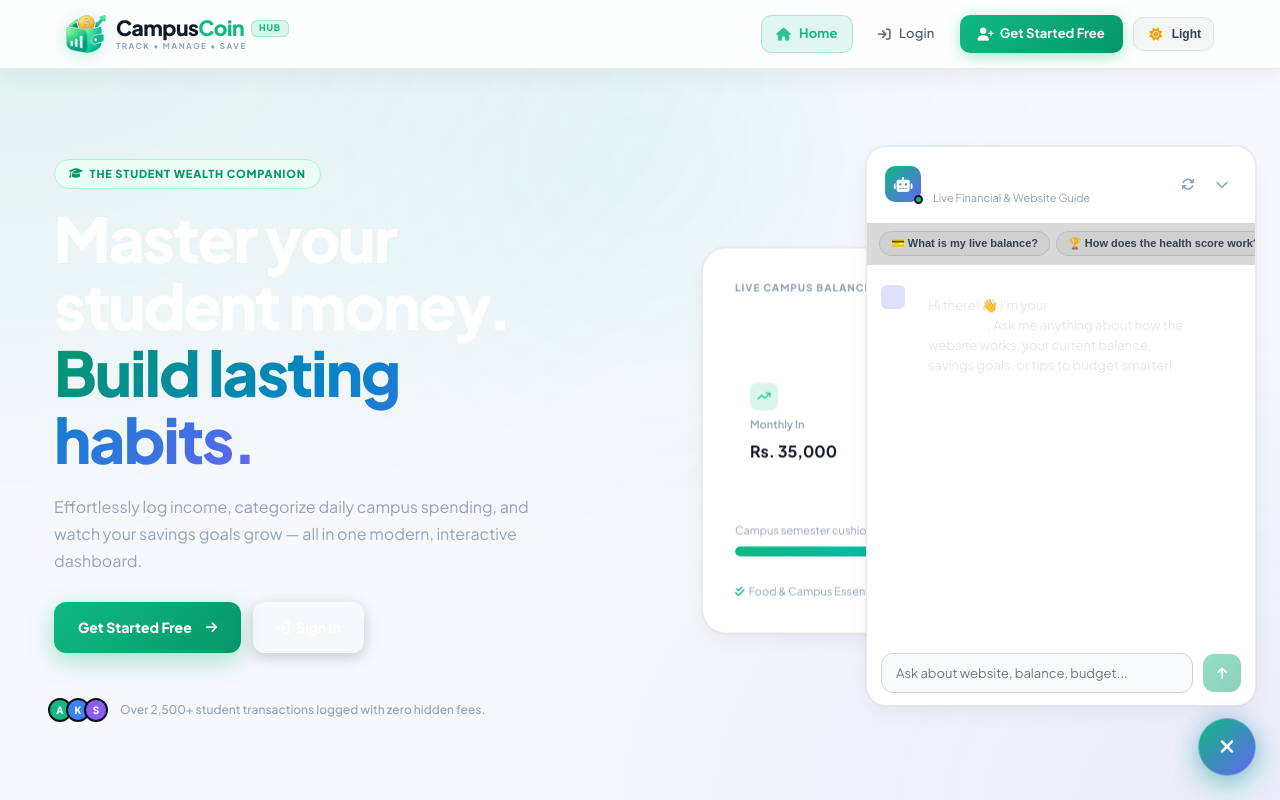
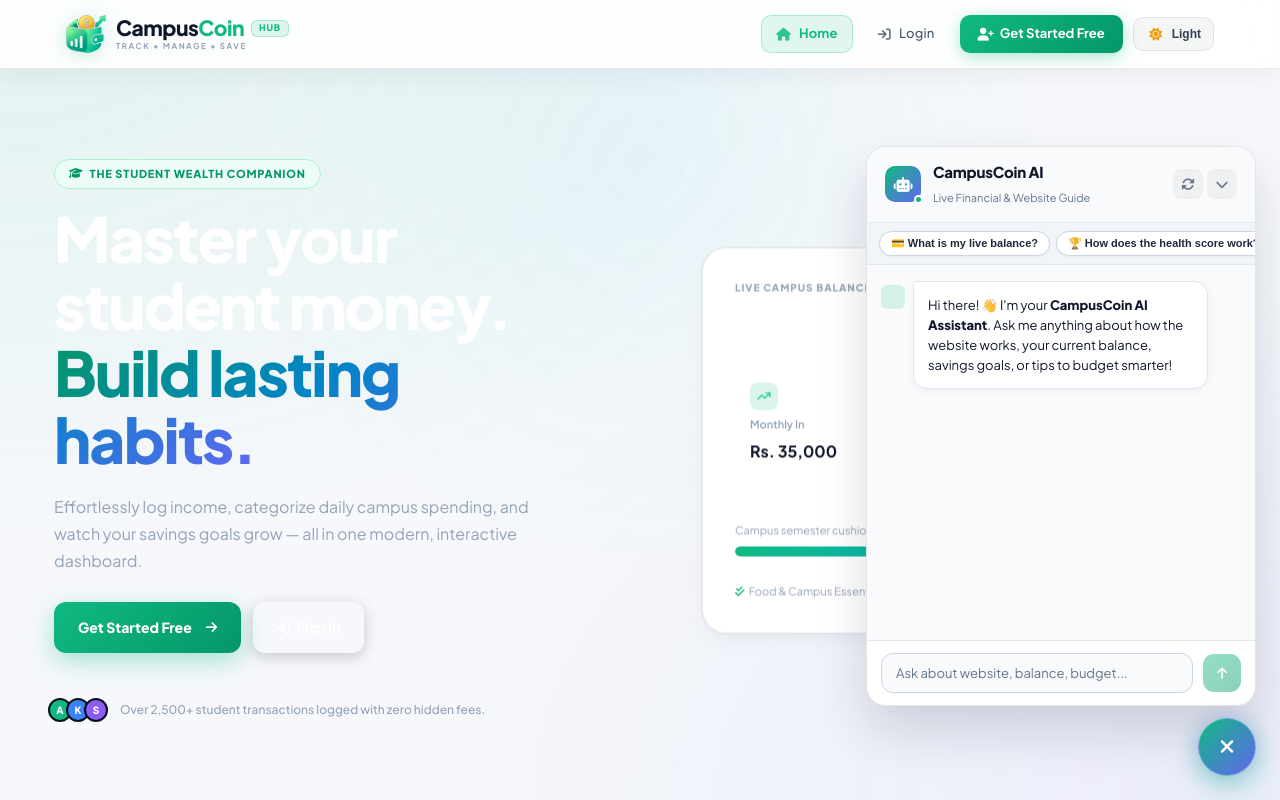
Before and after one commit to GulMuhammad-shaikh/campusCoin, a React (Vite) app in the folder CoinFrontend/: page / in a window 1280 px wide. Both pictures are taken after a click on the button "AI Assistant". Shown: the top 800 px of the page. Built offline with nearby package versions, Linux system fonts and the light colour scheme; no server answers.

Commit message:
fix(chatbot): improve AI chatbot contrast and text visibility in light mode

```diff
--- a/CoinFrontend/src/components/AiChatbot.jsx
+++ b/CoinFrontend/src/components/AiChatbot.jsx
@@ -31,7 +31,7 @@
 
 export default function AiChatbot({ student }) {
   const { isDark } = useTheme();
-
+  const styles = getStyles(isDark);
   const [isOpen, setIsOpen] = useState(false);
   const [messages, setMessages] = useState(INITIAL_MESSAGES);
   const [input, setInput] = useState("");
@@ -260,7 +260,7 @@
 
       {/* ── Chat Window Modal / Panel ── */}
       {isOpen && (
-        <aside style={styles.chatPanel} className="animate-scale-in" aria-label="CampusCoin AI Chat">
+        <aside style={styles.chatPanel} className="chatbot-panel animate-scale-in" aria-label="CampusCoin AI Chat">
           {/* Header */}
           <div style={styles.header}>
             <div style={styles.headerLeft}>
@@ -325,6 +325,7 @@
                     </div>
                   )}
                   <div
+                    className={isUser ? "chatbot-user-bubble" : "chatbot-bot-bubble"}
                     style={{
                       ...styles.messageBubble,
                       ...(isUser ? styles.userBubble : styles.botBubble),
@@ -333,7 +334,7 @@
                     <div style={styles.messageText}>
                       {m.text.split("\n").map((line, lineIdx) => (
                         <p key={lineIdx} style={{ margin: "3px 0", lineHeight: 1.55 }}>
-                          {formatMarkdownLine(line)}
+                          {formatMarkdownLine(line, isDark, isUser)}
                         </p>
                       ))}
                     </div>
@@ -364,6 +365,7 @@
             <input
               ref={inputRef}
               type="text"
+              className="chatbot-input"
               style={styles.input}
               placeholder="Ask about website, balance, budget..."
               value={input}
@@ -389,12 +391,13 @@
 }
 
 // Lightweight inline renderer for bold markdown **text**
-function formatMarkdownLine(text) {
+function formatMarkdownLine(text, isDark, isUser) {
   const parts = text.split(/(\*\*[^*]+\*\*)/g);
   return parts.map((part, i) => {
     if (part.startsWith("**") && part.endsWith("**")) {
+      const boldColor = isUser ? "#ffffff" : (isDark ? "#ffffff" : "#0f172a");
       return (
-        <strong key={i} style={{ color: "#ffffff", fontWeight: 800 }}>
+        <strong key={i} style={{ color: boldColor, fontWeight: 800 }}>
           {part.slice(2, -2)}
         </strong>
       );
@@ -403,7 +406,8 @@
   });
 }
 
-const styles = {
+function getStyles(isDark) {
+  return {
   floatingButton: {
     position: "fixed",
     bottom: 24,
@@ -433,16 +437,16 @@
   floatingBadge: {
     position: "absolute",
     right: 68,
-    background: "rgba(15, 23, 42, 0.9)",
+    background: isDark ? "rgba(15, 23, 42, 0.9)" : "rgba(255, 255, 255, 0.96)",
     backdropFilter: "blur(12px)",
-    color: "#ffffff",
-    border: "1px solid rgba(255, 255, 255, 0.12)",
+    color: isDark ? "#ffffff" : "#0f172a",
+    border: isDark ? "1px solid rgba(255, 255, 255, 0.12)" : "1px solid rgba(0, 0, 0, 0.1)",
     padding: "6px 12px",
     borderRadius: 20,
     fontSize: 12,
     fontWeight: 700,
     whiteSpace: "nowrap",
-    boxShadow: "0 8px 24px rgba(0,0,0,0.3)",
+    boxShadow: isDark ? "0 8px 24px rgba(0,0,0,0.3)" : "0 8px 24px rgba(15, 23, 42, 0.12)",
     display: "flex",
     alignItems: "center",
     gap: 6,
@@ -461,11 +465,14 @@
     right: 24,
     width: "min(390px, calc(100vw - 32px))",
     height: "min(560px, calc(100vh - 120px))",
-    background: "rgba(13, 20, 36, 0.94)",
+    background: isDark ? "rgba(13, 20, 36, 0.96)" : "#ffffff",
     backdropFilter: "blur(22px)",
-    border: "1px solid rgba(255, 255, 255, 0.12)",
+    WebkitBackdropFilter: "blur(22px)",
+    border: isDark ? "1px solid rgba(255, 255, 255, 0.12)" : "1px solid rgba(0, 0, 0, 0.12)",
     borderRadius: 20,
-    boxShadow: "0 25px 60px rgba(0, 0, 0, 0.55), 0 0 40px rgba(99, 102, 241, 0.15)",
+    boxShadow: isDark
+      ? "0 25px 60px rgba(0, 0, 0, 0.55), 0 0 40px rgba(99, 102, 241, 0.15)"
+      : "0 20px 50px rgba(15, 23, 42, 0.16), 0 0 30px rgba(16, 185, 129, 0.08)",
     display: "flex",
     flexDirection: "column",
     zIndex: 9998,
@@ -474,8 +481,8 @@
   },
   header: {
     padding: "14px 18px",
-    background: "rgba(255, 255, 255, 0.04)",
-    borderBottom: "1px solid rgba(255, 255, 255, 0.08)",
+    background: isDark ? "rgba(255, 255, 255, 0.04)" : "#f8fafc",
+    borderBottom: isDark ? "1px solid rgba(255, 255, 255, 0.08)" : "1px solid #e2e8f0",
     display: "flex",
     alignItems: "center",
     justifyContent: "space-between",
@@ -504,27 +511,27 @@
     height: 9,
     borderRadius: "50%",
     background: "#10b981",
-    border: "2px solid #0d1424",
+    border: isDark ? "2px solid #0d1424" : "2px solid #ffffff",
   },
   headerTitle: {
     margin: 0,
     fontSize: 15,
     fontWeight: 800,
-    color: "#ffffff",
+    color: isDark ? "#ffffff" : "#0f172a",
     letterSpacing: "-0.2px",
   },
   headerSub: {
     fontSize: 11,
-    color: "#94a3b8",
+    color: isDark ? "#94a3b8" : "#64748b",
   },
   headerActions: {
     display: "flex",
     gap: 4,
   },
   headerIconBtn: {
-    background: "none",
+    background: isDark ? "none" : "rgba(0, 0, 0, 0.04)",
     border: "none",
-    color: "#94a3b8",
+    color: isDark ? "#94a3b8" : "#64748b",
     width: 30,
     height: 30,
     borderRadius: 8,
@@ -536,8 +543,8 @@
   },
   suggestionsWrap: {
     padding: "8px 12px",
-    background: "rgba(0, 0, 0, 0.15)",
-    borderBottom: "1px solid rgba(255, 255, 255, 0.05)",
+    background: isDark ? "rgba(0, 0, 0, 0.2)" : "#f1f5f9",
+    borderBottom: isDark ? "1px solid rgba(255, 255, 255, 0.05)" : "1px solid #e2e8f0",
     overflowX: "auto",
   },
   suggestionsScroll: {
@@ -546,9 +553,9 @@
     whiteSpace: "nowrap",
   },
   suggestionChip: {
-    background: "rgba(255, 255, 255, 0.06)",
-    border: "1px solid rgba(255, 255, 255, 0.08)",
-    color: "#cbd5e1",
+    background: isDark ? "rgba(255, 255, 255, 0.06)" : "#ffffff",
+    border: isDark ? "1px solid rgba(255, 255, 255, 0.08)" : "1px solid #cbd5e1",
+    color: isDark ? "#cbd5e1" : "#1e293b",
     borderRadius: 14,
     padding: "5px 11px",
     fontSize: 11,
@@ -556,6 +563,7 @@
     cursor: "pointer",
     transition: "all 0.15s ease",
     whiteSpace: "nowrap",
+    boxShadow: isDark ? "none" : "0 1px 3px rgba(0, 0, 0, 0.05)",
   },
   messagesContainer: {
     flex: 1,
@@ -564,6 +572,7 @@
     display: "flex",
     flexDirection: "column",
     gap: 12,
+    background: isDark ? "transparent" : "#f8fafc",
   },
   messageRow: {
     display: "flex",
@@ -574,8 +583,8 @@
     width: 24,
     height: 24,
     borderRadius: 6,
-    background: "rgba(99, 102, 241, 0.2)",
-    color: "#818cf8",
+    background: isDark ? "rgba(99, 102, 241, 0.2)" : "rgba(16, 185, 129, 0.15)",
+    color: isDark ? "#818cf8" : "#059669",
     display: "grid",
     placeItems: "center",
     fontSize: 10,
@@ -590,19 +599,21 @@
     wordBreak: "break-word",
   },
   userBubble: {
-    background: "linear-gradient(135deg, #4f46e5, #6366f1)",
+    background: "linear-gradient(135deg, #10b981, #059669)",
     color: "#ffffff",
     borderTopRightRadius: 4,
-    boxShadow: "0 4px 14px rgba(79, 70, 229, 0.3)",
+    boxShadow: "0 4px 14px rgba(16, 185, 129, 0.25)",
   },
   botBubble: {
-    background: "rgba(255, 255, 255, 0.06)",
-    border: "1px solid rgba(255, 255, 255, 0.09)",
-    color: "#e2e8f0",
+    background: isDark ? "rgba(255, 255, 255, 0.06)" : "#ffffff",
+    border: isDark ? "1px solid rgba(255, 255, 255, 0.09)" : "1px solid #e2e8f0",
+    color: isDark ? "#e2e8f0" : "#0f172a",
     borderTopLeftRadius: 4,
+    boxShadow: isDark ? "none" : "0 2px 8px rgba(15, 23, 42, 0.05)",
   },
   messageText: {
     fontSize: 13,
+    color: isDark ? "#e2e8f0" : "#0f172a",
   },
   typingIndicator: {
     display: "flex",
@@ -614,25 +625,25 @@
     width: 6,
     height: 6,
     borderRadius: "50%",
-    background: "#a5b4fc",
+    background: isDark ? "#a5b4fc" : "#10b981",
     display: "inline-block",
     animation: "typingPulse 1.2s infinite ease-in-out",
   },
   inputArea: {
     padding: "12px 14px",
-    background: "rgba(255, 255, 255, 0.04)",
-    borderTop: "1px solid rgba(255, 255, 255, 0.08)",
+    background: isDark ? "rgba(255, 255, 255, 0.04)" : "#ffffff",
+    borderTop: isDark ? "1px solid rgba(255, 255, 255, 0.08)" : "1px solid #e2e8f0",
     display: "flex",
     alignItems: "center",
     gap: 10,
   },
   input: {
     flex: 1,
-    background: "rgba(255, 255, 255, 0.06)",
-    border: "1px solid rgba(255, 255, 255, 0.1)",
+    background: isDark ? "rgba(255, 255, 255, 0.06)" : "#f1f5f9",
+    border: isDark ? "1px solid rgba(255, 255, 255, 0.1)" : "1px solid #cbd5e1",
     borderRadius: 12,
     padding: "11px 14px",
-    color: "#ffffff",
+    color: isDark ? "#ffffff" : "#0f172a",
     fontSize: 13,
     fontFamily: "inherit",
     outline: "none",
@@ -649,4 +660,5 @@
     fontSize: 13,
     transition: "all 0.15s ease",
   },
-};
+  };
+}
--- a/CoinFrontend/src/index.css
+++ b/CoinFrontend/src/index.css
@@ -487,10 +487,37 @@
 /* Light mode chatbot panel */
 html:not([data-theme="dark"]) .chatbot-panel,
 html[data-theme="light"] .chatbot-panel {
-  background: rgba(255, 255, 255, 0.96) !important;
+  background: rgba(255, 255, 255, 0.98) !important;
   border-color: rgba(0, 0, 0, 0.1) !important;
   box-shadow: 0 25px 50px rgba(15, 23, 42, 0.15) !important;
   color: #0f172a !important;
+}
+
+html:not([data-theme="dark"]) .chatbot-bot-bubble,
+html[data-theme="light"] .chatbot-bot-bubble {
+  background: #ffffff !important;
+  color: #0f172a !important;
+  border: 1px solid #e2e8f0 !important;
+  box-shadow: 0 2px 8px rgba(15, 23, 42, 0.05) !important;
+}
+
+html:not([data-theme="dark"]) .chatbot-bot-bubble p,
+html[data-theme="light"] .chatbot-bot-bubble p,
+html:not([data-theme="dark"]) .chatbot-bot-bubble strong,
+html[data-theme="light"] .chatbot-bot-bubble strong {
+  color: #0f172a !important;
+}
+
+html:not([data-theme="dark"]) .chatbot-input,
+html[data-theme="light"] .chatbot-input {
+  background: #f1f5f9 !important;
+  color: #0f172a !important;
+  border: 1px solid #cbd5e1 !important;
+}
+
+html:not([data-theme="dark"]) .chatbot-input::placeholder,
+html[data-theme="light"] .chatbot-input::placeholder {
+  color: #64748b !important;
 }
 
 /* Light mode: analytics select/refresh button */
```
